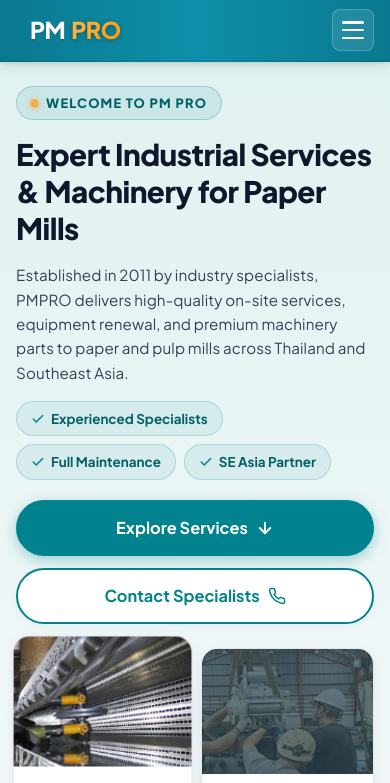
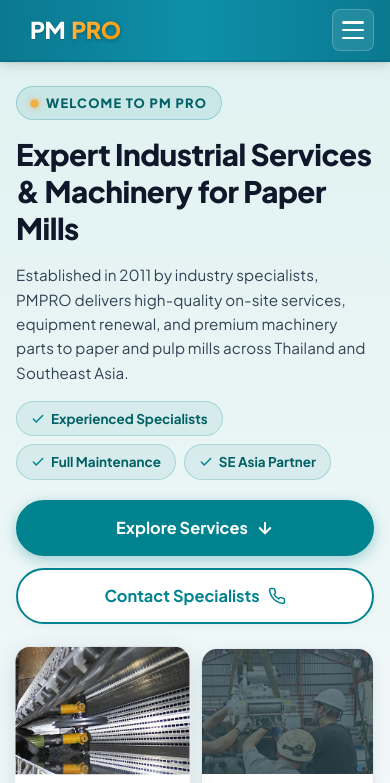
Before and after one commit to norapat-git/PM-PRO-static-website, a website built with Vite: page index.html in a window 390 px wide. In both pictures the pointer is over the element 102 px from the left and 761 px from the top of the page. Shown: the top 783 px of the page. Built offline with nearby package versions, Linux system fonts and the light colour scheme.

Commit message:
version 1.1 fix bug

```diff
--- a/src/style.css
+++ b/src/style.css
@@ -1280,10 +1280,35 @@
     left: auto !important;
     right: auto !important;
     bottom: auto !important;
+    transform: none !important;
   }
 
   .hero-bubble.bubble-3 {
     grid-column: 1 / -1 !important;
+  }
+
+  /* Mobile Click / Tap & Hover State: No position displacement, just a subtle, smooth scale */
+  .hero-bubble:hover,
+  .hero-bubble:active,
+  .hero-bubble.bubble-1:hover,
+  .hero-bubble.bubble-1:active,
+  .hero-bubble.bubble-2:hover,
+  .hero-bubble.bubble-2:active,
+  .hero-bubble.bubble-3:hover,
+  .hero-bubble.bubble-3:active {
+    transform: scale(1.02) !important;
+    top: auto !important;
+    left: auto !important;
+    right: auto !important;
+    bottom: auto !important;
+    box-shadow: 0 8px 24px rgba(0, 96, 100, 0.16) !important;
+    transition: transform 0.2s ease, box-shadow 0.2s ease !important;
+  }
+
+  .hero-bubble:hover .mobile-bubble-img,
+  .hero-bubble:active .mobile-bubble-img {
+    transform: scale(1.04) !important;
+    transition: transform 0.3s ease !important;
   }
 
   .bubble-mobile-content.bubble-mobile-wide {
```
